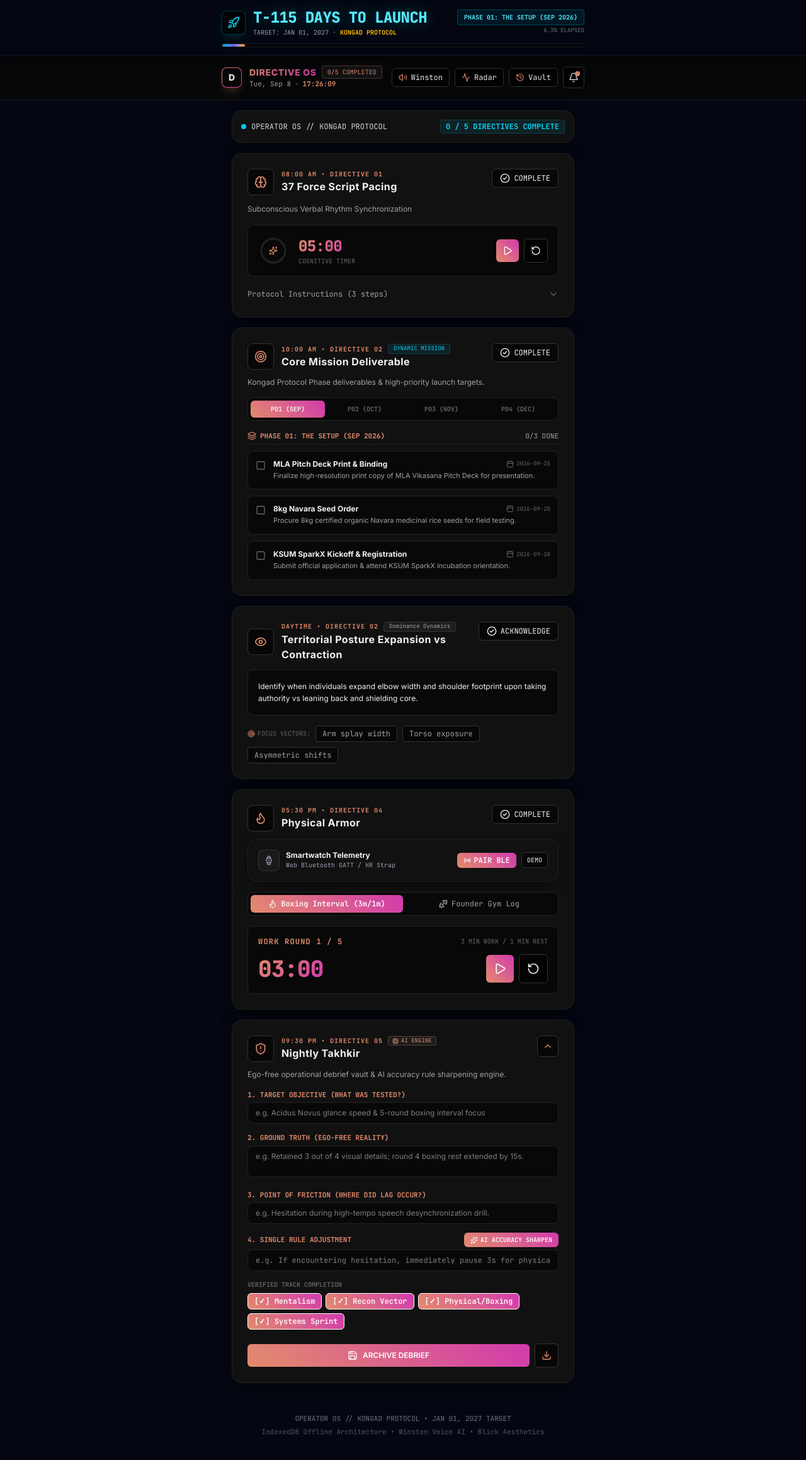
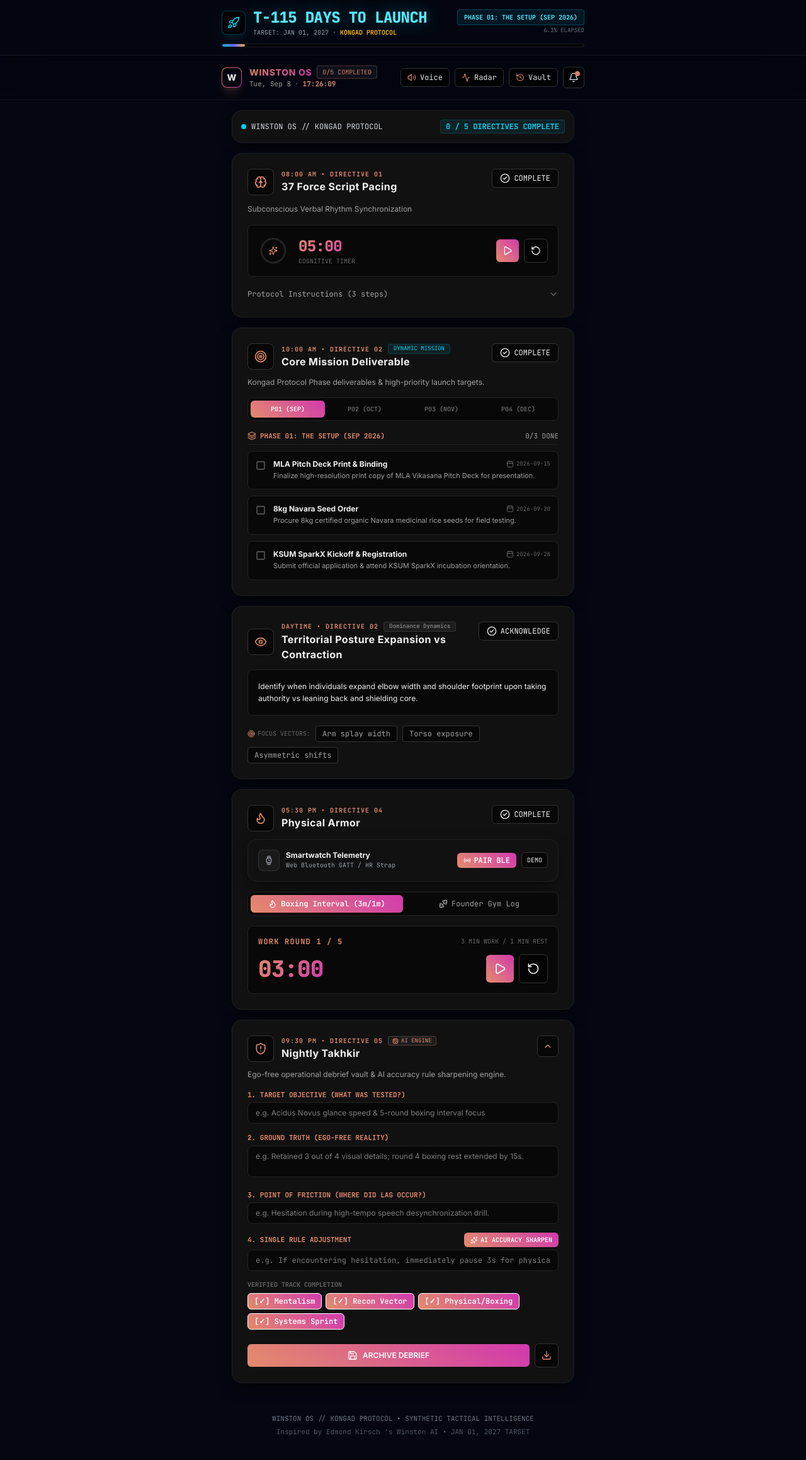
Before and after one commit to ajithoptimus/WINSTON, a Next.js app: page / in a window 1280 px wide. Shown: the top 2318 px of the page at 63% size. Built offline with nearby package versions, Linux system fonts and the light colour scheme.

Commit message:
refactor: rename application to WINSTON OS // KONGAD PROTOCOL

```diff
--- a/src/app/layout.tsx
+++ b/src/app/layout.tsx
@@ -13,18 +13,18 @@ const jetbrainsMono = JetBrains_Mono({
 });
 
 export const metadata: Metadata = {
-  title: 'DIRECTIVE OS | Weightless Daily Protocol Dashboard',
-  description: 'Automated weightless daily protocol dashboard featuring 5 growth tracks, IndexedDB offline persistence, and anti-gravity design.',
+  title: 'WINSTON OS // KONGAD PROTOCOL | Synthetic Tactical Intelligence',
+  description: 'Synthetic tactical intelligence and protocol dashboard inspired by Edmond Kirsch\'s Winston AI, featuring 100% offline IndexedDB architecture, Web Bluetooth smart telemetry, and Jan 1, 2027 countdown.',
   manifest: '/manifest.webmanifest',
   appleWebApp: {
     capable: true,
     statusBarStyle: 'black-translucent',
-    title: 'DIRECTIVE OS',
+    title: 'WINSTON OS',
   },
 };
 
 export const viewport: Viewport = {
-  themeColor: '#07090E',
+  themeColor: '#040711',
   width: 'device-width',
   initialScale: 1,
   maximumScale: 1,
@@ -38,7 +38,7 @@ export default function RootLayout({
 }) {
   return (
     <html lang="en" className={`${inter.variable} ${jetbrainsMono.variable} dark`}>
-      <body className="bg-[#07090E] text-white font-sans antialiased min-h-screen">
+      <body className="bg-[#040711] text-white font-sans antialiased min-h-screen">
         {children}
       </body>
     </html>
--- a/src/app/manifest.ts
+++ b/src/app/manifest.ts
@@ -2,13 +2,13 @@ import { MetadataRoute } from 'next';
 
 export default function manifest(): MetadataRoute.Manifest {
   return {
-    name: 'DIRECTIVE OS',
-    short_name: 'DIRECTIVE',
-    description: 'Automated weightless daily protocol dashboard & high-performance operational tracker',
+    name: 'WINSTON OS // KONGAD PROTOCOL',
+    short_name: 'WINSTON OS',
+    description: 'Synthetic tactical intelligence and daily protocol dashboard inspired by Edmond Kirsch\'s Winston AI',
     start_url: '/',
     display: 'standalone',
-    background_color: '#07090E',
-    theme_color: '#07090E',
+    background_color: '#040711',
+    theme_color: '#040711',
     orientation: 'portrait',
     icons: [
       {
--- a/src/app/page.tsx
+++ b/src/app/page.tsx
@@ -74,7 +74,7 @@ export default function Home() {
     }
   };
 
-  const { drill, recon } = getDeterministicDirectives(todayStr || '2026-09-09');
+  const { drill, recon } = getDeterministicDirectives(todayStr || '2026-09-11');
   const completedCount = Object.values(completedMap).filter(Boolean).length;
 
   return (
@@ -97,7 +97,7 @@ export default function Home() {
           <div className="p-3.5 rounded-xl blick-card flex items-center justify-between gap-3 text-xs border border-white/10">
             <div className="flex items-center gap-2">
               <span className="w-2 h-2 rounded-full bg-cyan-400 animate-pulse" />
-              <span className="font-mono text-gray-300">OPERATOR OS // KONGAD PROTOCOL</span>
+              <span className="font-mono text-gray-300">WINSTON OS // KONGAD PROTOCOL</span>
             </div>
             <span className="font-mono text-cyan-400 font-bold px-2 py-0.5 rounded bg-cyan-500/10 border border-cyan-500/20">
               {completedCount} / 5 DIRECTIVES COMPLETE
@@ -139,8 +139,8 @@ export default function Home() {
 
           {/* Footer Stamp */}
           <footer className="pt-8 text-center text-[11px] font-mono text-gray-500">
-            <p>OPERATOR OS // KONGAD PROTOCOL • JAN 01, 2027 TARGET</p>
-            <p className="text-gray-600 mt-1">IndexedDB Offline Architecture • Winston Voice AI • Blick Aesthetics</p>
+            <p>WINSTON OS // KONGAD PROTOCOL • SYNTHETIC TACTICAL INTELLIGENCE</p>
+            <p className="text-gray-600 mt-1">Inspired by Edmond Kirsch &apos;s Winston AI • JAN 01, 2027 TARGET</p>
           </footer>
         </main>
       </div>
--- a/src/components/Header.tsx
+++ b/src/components/Header.tsx
@@ -42,21 +42,21 @@ export default function Header({ onOpenHistory, completedCount }: HeaderProps) {
 
   return (
     <>
-      <header className="sticky top-0 z-40 w-full px-6 py-4 bg-[#080808]/80 backdrop-blur-2xl border-b border-white/[0.06]">
+      <header className="sticky top-0 z-40 w-full px-6 py-4 bg-[#040711]/80 backdrop-blur-2xl border-b border-white/[0.06]">
         <div className="max-w-xl mx-auto flex items-center justify-between">
 
           {/* Logo & Telemetry */}
           <div className="flex items-center gap-3">
             <div className="w-8 h-8 rounded-lg blick-gradient-bg p-[1px] shadow-lg shadow-[#e38b6c]/20">
-              <div className="w-full h-full bg-[#080808] rounded-[7px] flex items-center justify-center font-extrabold text-[#f0f0f0] text-sm">
-                D
+              <div className="w-full h-full bg-[#040711] rounded-[7px] flex items-center justify-center font-extrabold text-[#f0f0f0] text-sm">
+                W
               </div>
             </div>
 
             <div>
               <div className="flex items-center gap-2">
                 <h1 className="font-extrabold text-sm tracking-wider text-[#f0f0f0] blick-gradient-text">
-                  DIRECTIVE OS
+                  WINSTON OS
                 </h1>
                 <span className="px-2 py-0.5 rounded text-[10px] font-mono bg-white/[0.05] text-[#e38b6c] border border-[#e38b6c]/30">
                   {completedCount}/5 COMPLETED
@@ -80,7 +80,7 @@ export default function Header({ onOpenHistory, completedCount }: HeaderProps) {
               title="Winston Voice Briefing"
             >
               <Volume2 className="w-3.5 h-3.5 text-[#e38b6c]" />
-              <span className="hidden sm:inline">Winston</span>
+              <span className="hidden sm:inline">Voice</span>
             </button>
 
             <button
```
